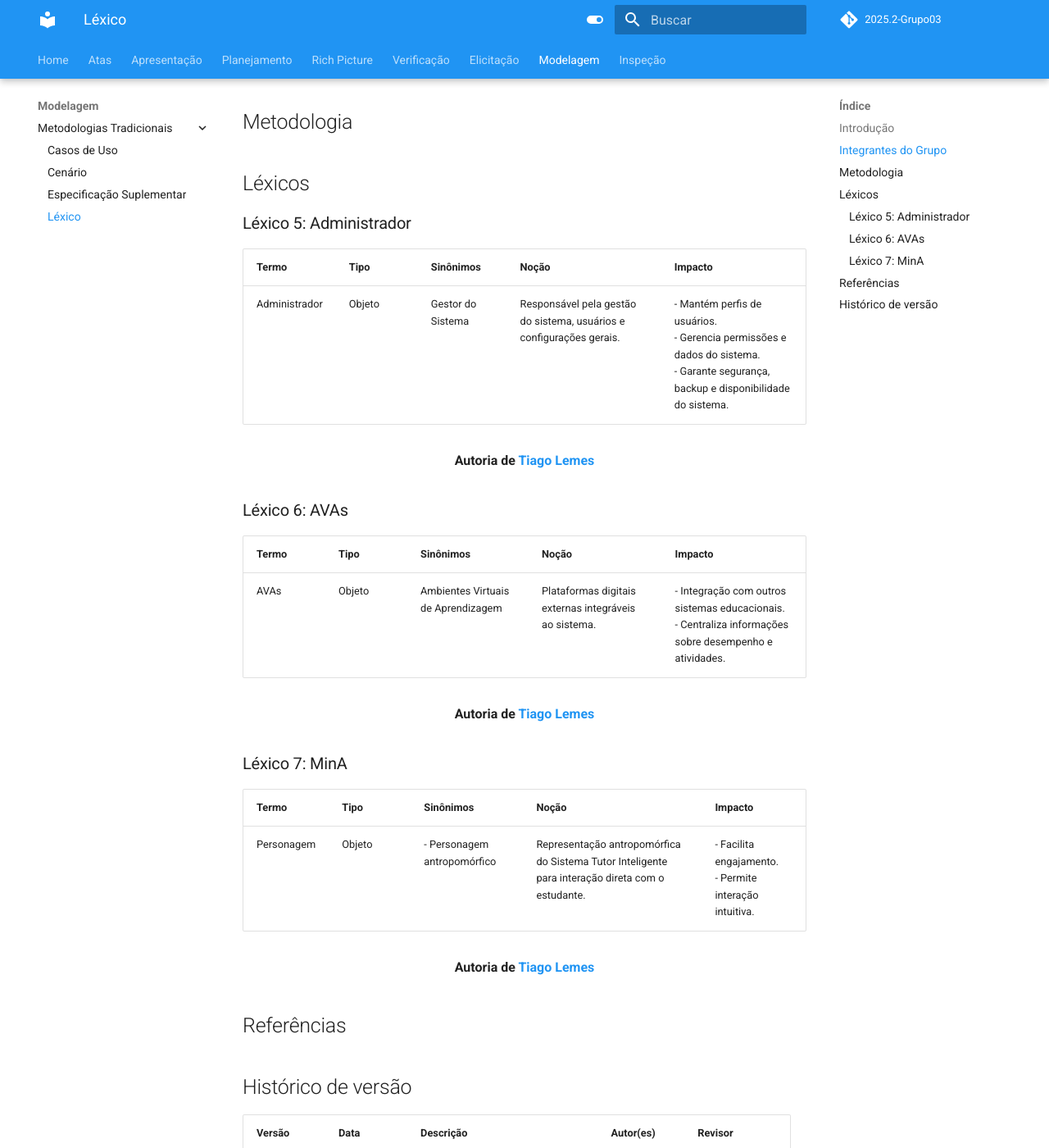
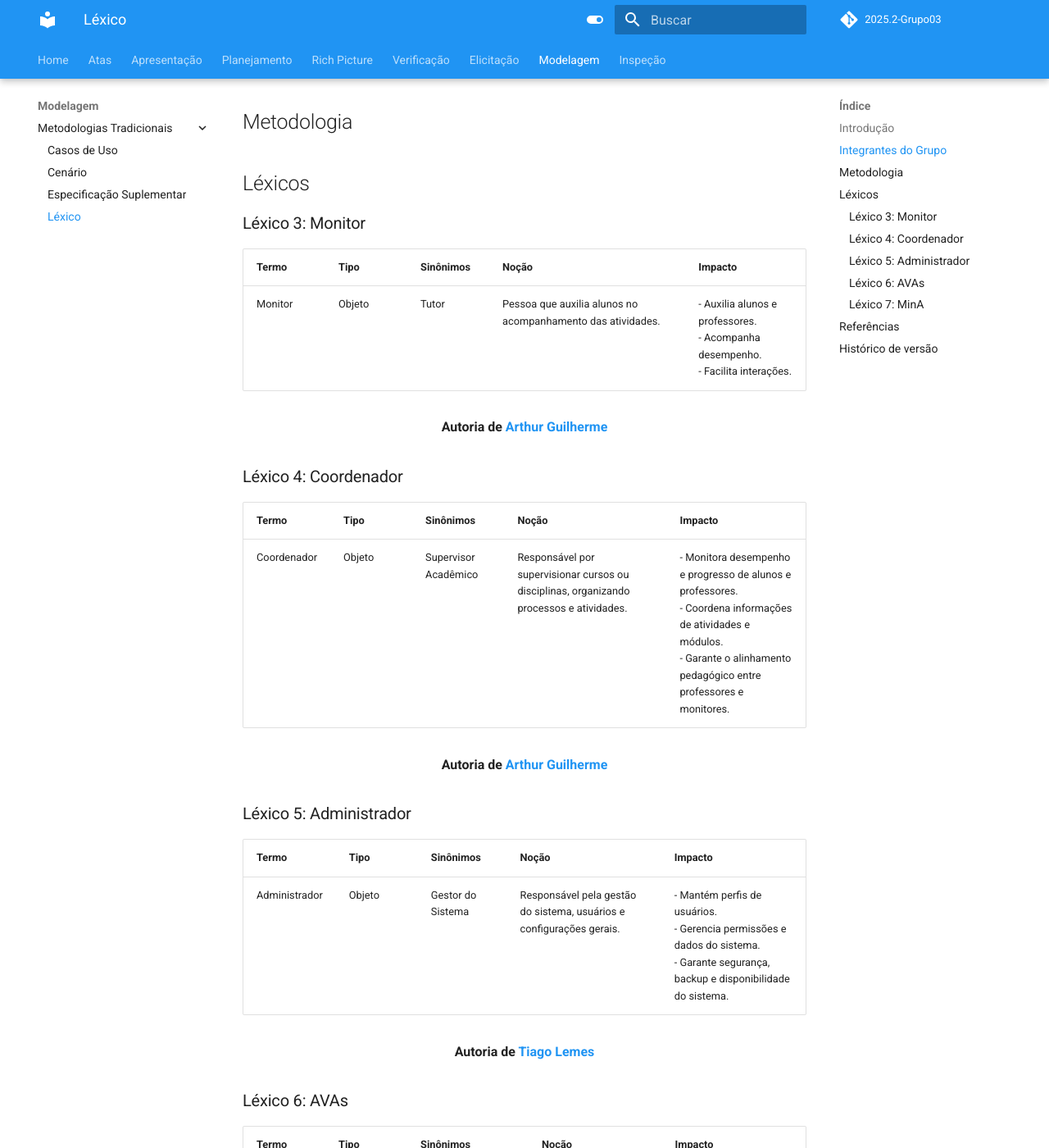
Before and after one commit to Requisitos-de-Software/2025.2-Grupo03, an MkDocs documentation site: the page built from docs/Modelagem/lexico.md, in a window 1280 px wide and 1400 px high, scrolled down 819 px. Shown: the whole window at 82% size. Built offline with MkDocs 1.6.1 and Material for MkDocs 9.7.7, drawn with Linux system fonts in a browser that asks for light colours; comment, search, counter and statistics services are not loaded.

Commit message:
Update lexico.md

```diff
--- a/docs/Modelagem/lexico.md
+++ b/docs/Modelagem/lexico.md
@@ -22,6 +22,20 @@ A Tabela 1 apresenta todos os integrantes da equipe que participaram da constru
 ## Metodologia
 
 ## Léxicos
+
+### Léxico 3: Monitor
+| Termo | Tipo | Sinônimos | Noção | Impacto |
+|-------|------|-----------|-------|---------|
+| Monitor | Objeto | Tutor | Pessoa que auxilia alunos no acompanhamento das atividades. | - Auxilia alunos e professores.<br>- Acompanha desempenho.<br>- Facilita interações. |
+
+<div align="center"><strong>Autoria de <a href="https://github.com/ArthurGuilher62">Arthur Guilherme</a></strong></div>
+
+### Léxico 4: Coordenador
+| Termo | Tipo | Sinônimos | Noção | Impacto |
+|-------|------|-----------|-------|---------|
+| Coordenador | Objeto | Supervisor Acadêmico | Responsável por supervisionar cursos ou disciplinas, organizando processos e atividades. | - Monitora desempenho e progresso de alunos e professores.<br>- Coordena informações de atividades e módulos.<br>- Garante o alinhamento pedagógico entre professores e monitores. |
+
+<div align="center"><strong>Autoria de <a href="https://github.com/ArthurGuilher62">Arthur Guilherme</a></strong></div>
 
 ### Léxico 5: Administrador
 | Termo | Tipo | Sinônimos | Noção | Impacto |
```
